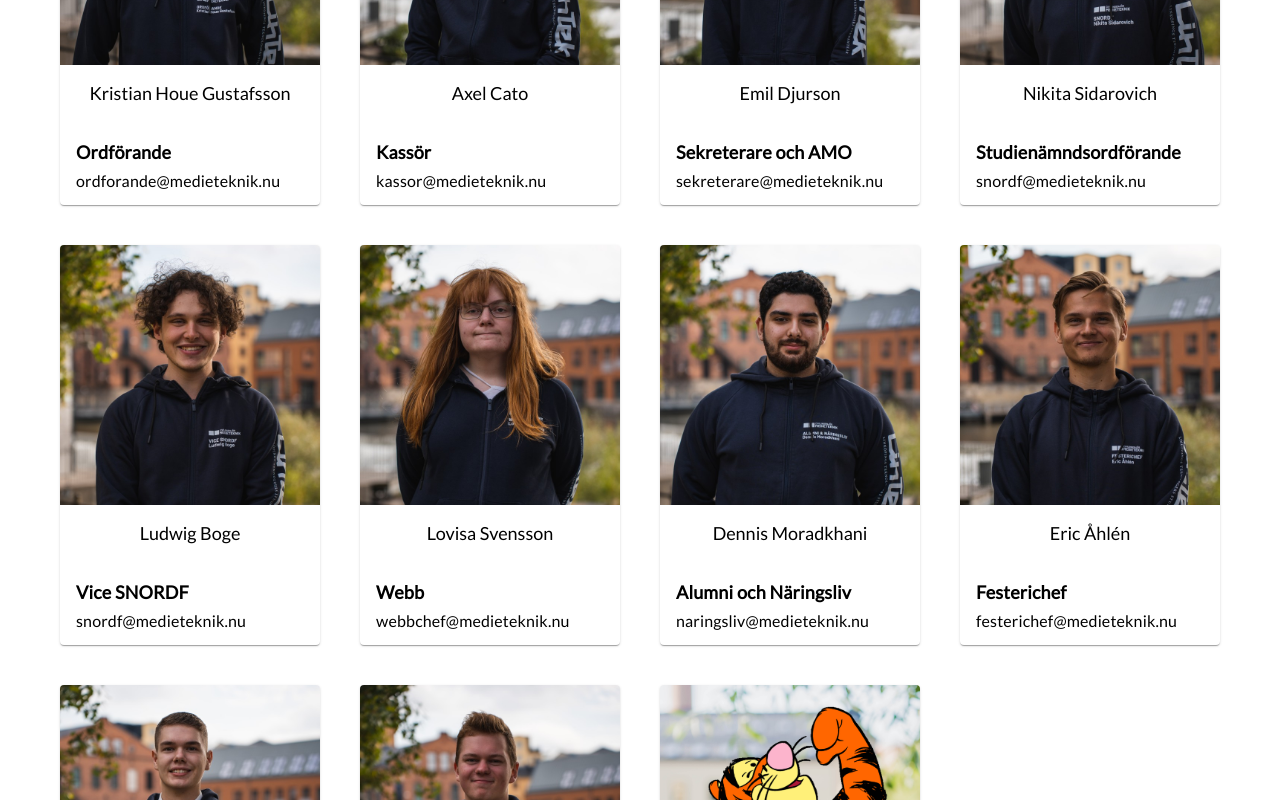
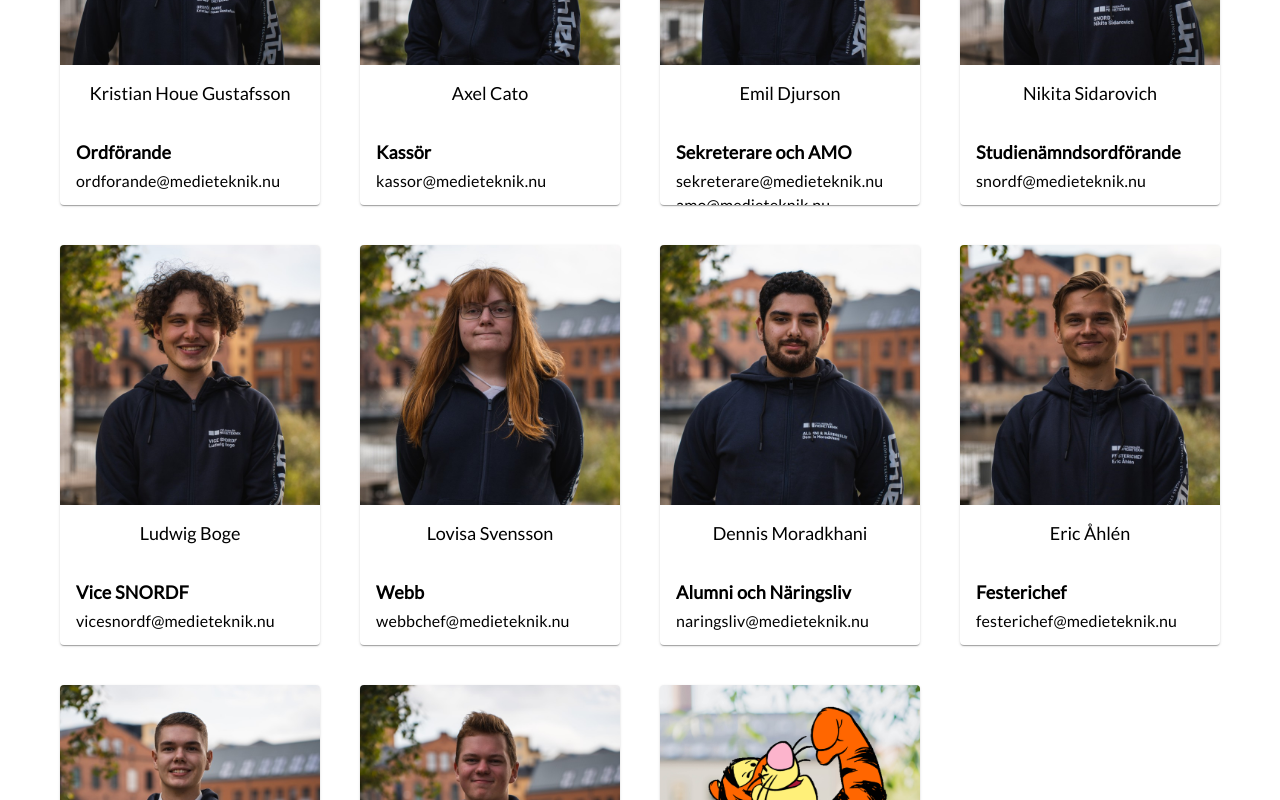
Before and after one commit to webbchef/medieteknik, a Next.js app: page /sektionen in a window 1280 px wide. Shown: the part 1820-2620 px from the top of the page. Built offline with nearby package versions, Linux system fonts and the light colour scheme.

Commit message:
Added possibility for Styrare to have a second email
Also adjusted the displayed emails for Sekreterare and Vice-SNORDF

```diff
--- a/components/sektionen/PresentationCard.tsx
+++ b/components/sektionen/PresentationCard.tsx
@@ -32,6 +32,7 @@ export default function PresentationCard(props: InputProps) {
           component="img"
           image={`/images/profilePictures/${props.user.imageName}.jpg`}
           alt={props.user.name}
+          // justera höjd och bredd på bilden
         />
       )}
       <CardHeader title={props.user.name} align="center" />
@@ -42,6 +43,11 @@ export default function PresentationCard(props: InputProps) {
       <Typography sx={{ pt: isMobile ? 1 : 0, fontSize: isDesktop ? "16px !important" : "inherit", overflowWrap: 'break-word' }}>
         {props.user.email}
       </Typography>
+      {props.user.email2 && (
+        <Typography sx={{ pt: isMobile ? 1 : 0, fontSize: isDesktop ? "16px !important" : "inherit", overflowWrap: 'break-word' }}>
+        {props.user.email2}
+        </Typography>
+      )}
 
 
       </CardContent>
--- a/components/sektionen/PresentationModal.tsx
+++ b/components/sektionen/PresentationModal.tsx
@@ -79,6 +79,9 @@ export default function PresentationModal(props: InputProps) {
               {props.user.responsibility}
             </Typography>
             <CopyText text={props.user.email} align="center" />
+            {props.user.email2 && (
+              <CopyText text={props.user.email2} align="center" />
+            )}
             <br></br>
 
             <Typography
--- a/content/styrare.json
+++ b/content/styrare.json
@@ -17,6 +17,7 @@
     "name": "Emil Djurson",
     "responsibility": "Sekreterare och AMO",
     "email": "sekreterare@medieteknik.nu",
+    "email2": "amo@medieteknik.nu",
     "imageName": "emil",
     "text": "Som sekreterare har man ansvar över sektionens dokument, skriver protokoll under möte och har hand om sektionens medlemssystem. \n\n Som arbetsmiljöombud jobbar man med studiesociala och arbetsmiljörelaterade frågor som påverkar studenternas studiemiljö. De studiesociala och arbetsmiljörelaterade frågorna kan handla om studieplatser, luftkonditionering, psykisk hälsa mm."
   },
@@ -30,7 +31,7 @@
   {
     "name": "Ludwig Boge",
     "responsibility": "Vice SNORDF",
-    "email": "snordf@medieteknik.nu",
+    "email": "vicesnordf@medieteknik.nu",
     "imageName": "ludwig",
     "text": "Som SnOrdf är man ordförande för studienämnden som består av alla klassrepresentanter från MT. Studienämndens uppdrag är att se till att kurser utvärderas för att de ska bli bättre, och för att det ska hända så görs kursutvärderingar och examinatorsmöten. SnOrdfarna sitter även med i UtbildningsRådet, som består av alla SnOrdfar på tekniska fakulteten. UR har några möten per termin och där får vi massor med saftig inside information om vad som pågår på LiU. Det är väldigt najs. Utöver detta sitter vi med i Programplanegruppen och DM-nämnden där ännu mer juicy news om LiU och MT diskuteras. Vid deltagande på DM-nämndmöten blir SnOrdfen arvoderad, ka-ching rätt ner i fickan."
   },
--- a/utils/types.ts
+++ b/utils/types.ts
@@ -1,6 +1,7 @@
 export interface Styrare {
   name: string;
   email: string;
+  email2?: string;
   responsibility: string;
   imageName?: string;
   text: string;
```
